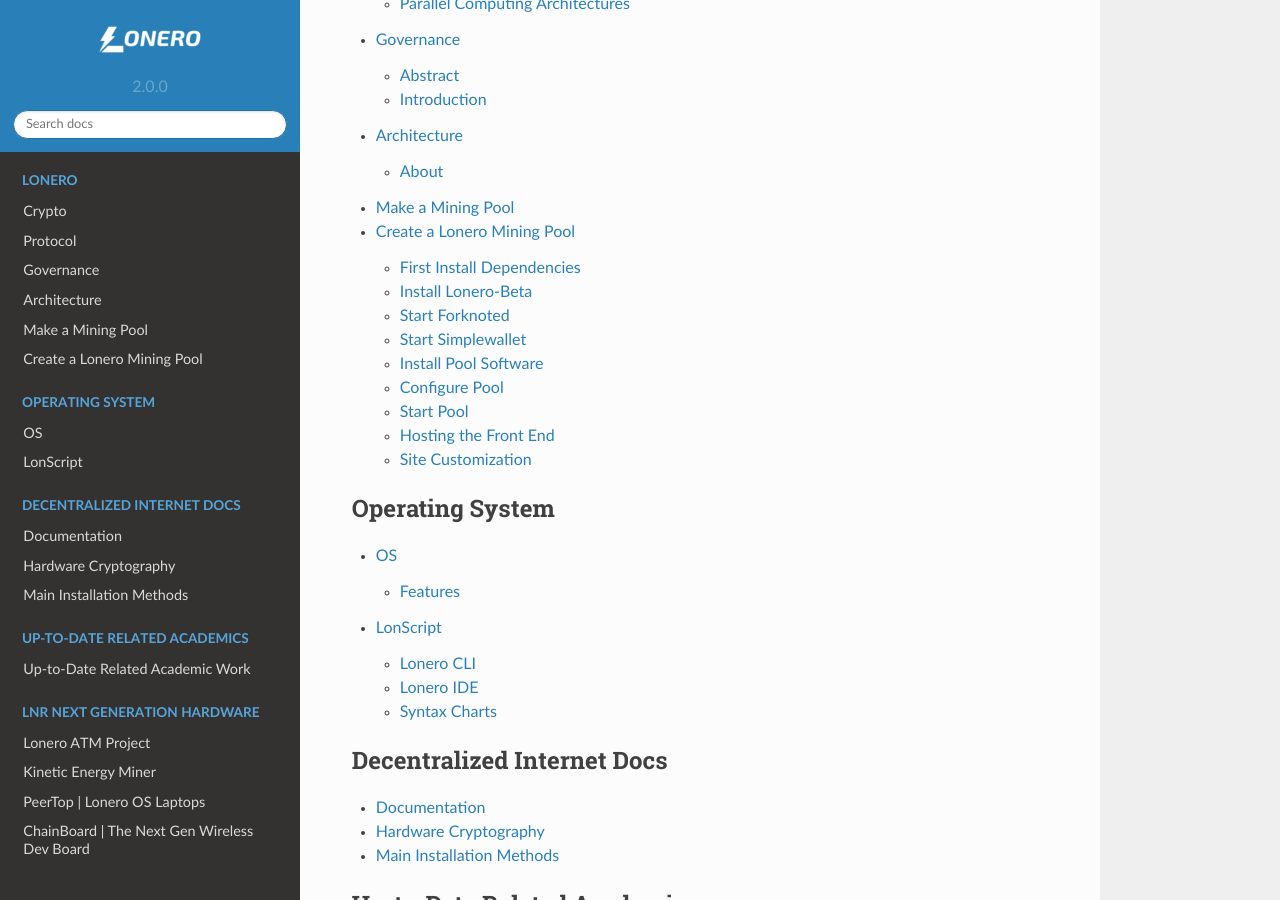
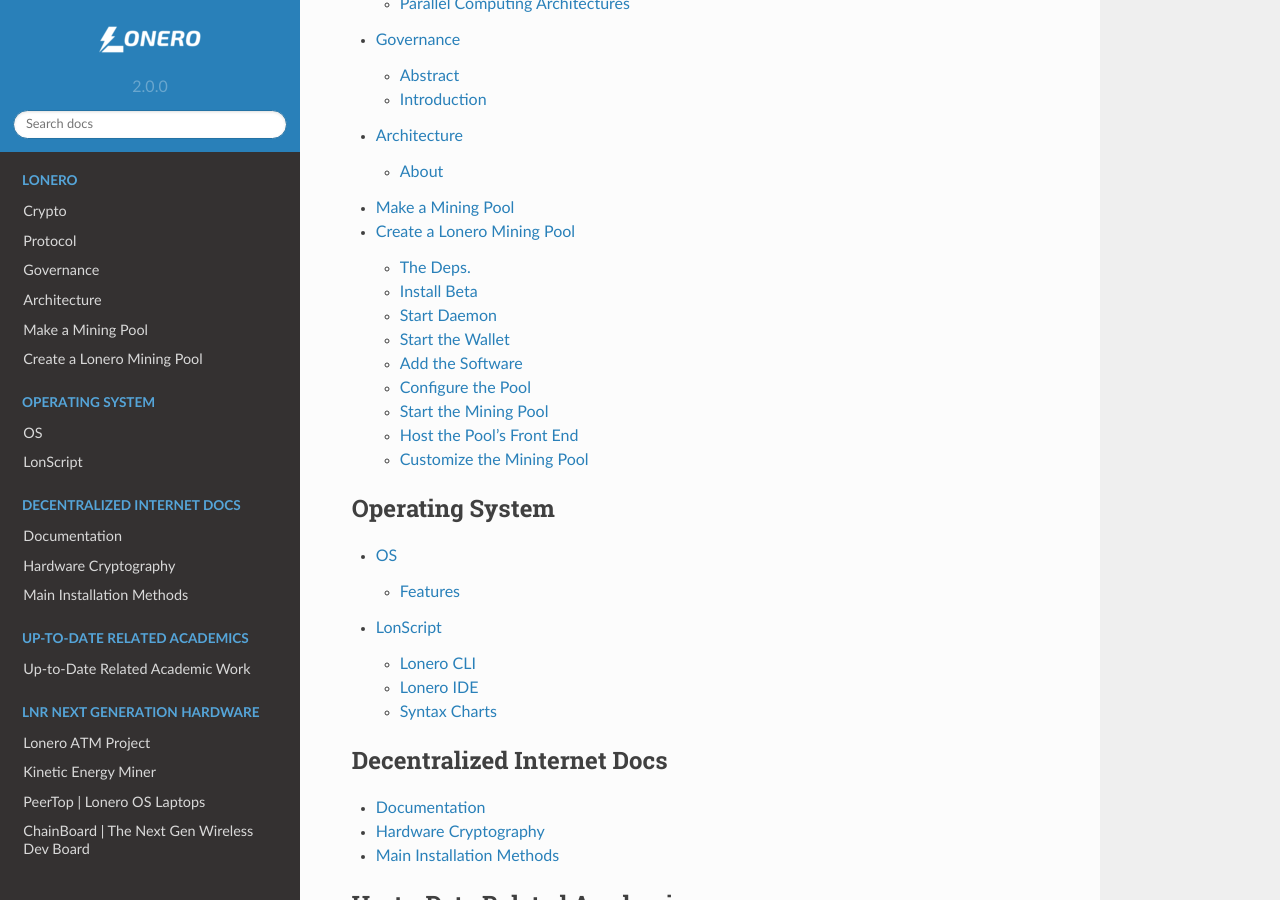
Before and after one commit to Lonero-Team/Lonero-Community, a Sphinx documentation site: the page built from docs/index.rst, in a window 1280 px wide and 900 px high, scrolled down 2199 px. Built offline with Sphinx 7.4.7 and the Read the Docs theme 2.0.0, drawn with Linux system fonts in a browser that asks for light colours; pages that are not in the unit, such as notebooks, are missing from menus.

Commit message:
Update MiningPools.rst

```diff
--- a/docs/Lonero/MiningPools.rst
+++ b/docs/Lonero/MiningPools.rst
@@ -8,8 +8,8 @@
 Create a Lonero Mining Pool
 ===========================
 
-First Install Dependencies
-~~~~~~~~~~~~~~~~~~~~~~~~~~
+The Deps.
+~~~~~~~~~~
 
 | ``sudo apt-get install aptitude``
 | ``sudo aptitude update``
@@ -33,49 +33,49 @@
 | ``sudo ufw app list``
 | ``sudo ufw allow 'Apache Full'``
 
-Install Lonero-Beta
-~~~~~~~~~~~~~~~~~~~
+Install Beta
+~~~~~~~~~~~~~
 
 | ``git clone https://github.com/Lonero-Team/Lonero-Beta.git``
 | ``cd Lonero-Beta``
 
-Start Forknoted
-~~~~~~~~~~~~~~~
+Start Daemon
+~~~~~~~~~~~~~~
 
 ``./forknoted --config-file configs/lonero.conf``
 
-Start Simplewallet
+Start the Wallet
 ~~~~~~~~~~~~~~~~~~
 
 ``./simplewallet --config-file configs/lonero.conf``
 
-Install Pool Software
-~~~~~~~~~~~~~~~~~~~~~
+Add the Software
+~~~~~~~~~~~~~~~~~
 
 | ``git clone https://github.com/forknote/cryptonote-universal-pool.git pool``
 | ``cd pool``
 | ``npm update``
 
-Configure Pool
-~~~~~~~~~~~~~~
+Configure the Pool
+~~~~~~~~~~~~~~~~~~~~~
 
 | ``cp config_example.json config.json``
 | Change ports to ``34414`` and ``34415``
 | If your IP is static, change the host to your static IP.
 
-Start Pool
-~~~~~~~~~~
+Start the Mining Pool
+~~~~~~~~~~~~~~~~~~~~~~
 
 run ``node init.js``
 
-Hosting the Front End
-~~~~~~~~~~~~~~~~~~~~~
+Host the Pool's Front End
+~~~~~~~~~~~~~~~~~~~~~~~~~~
 
 | Copy files from the website to html directory:
 | ``sudo cp -rf admin.html config.js custom.css custom.js index.html pages/ themes/ /var/www/html``
 
-Site Customization
-~~~~~~~~~~~~~~~~~~
+Customize the Mining Pool
+~~~~~~~~~~~~~~~~~~~~~~~~~~
 
 | Update your pool's IP in the configs:
 | ``cd /var/www/html``
```
